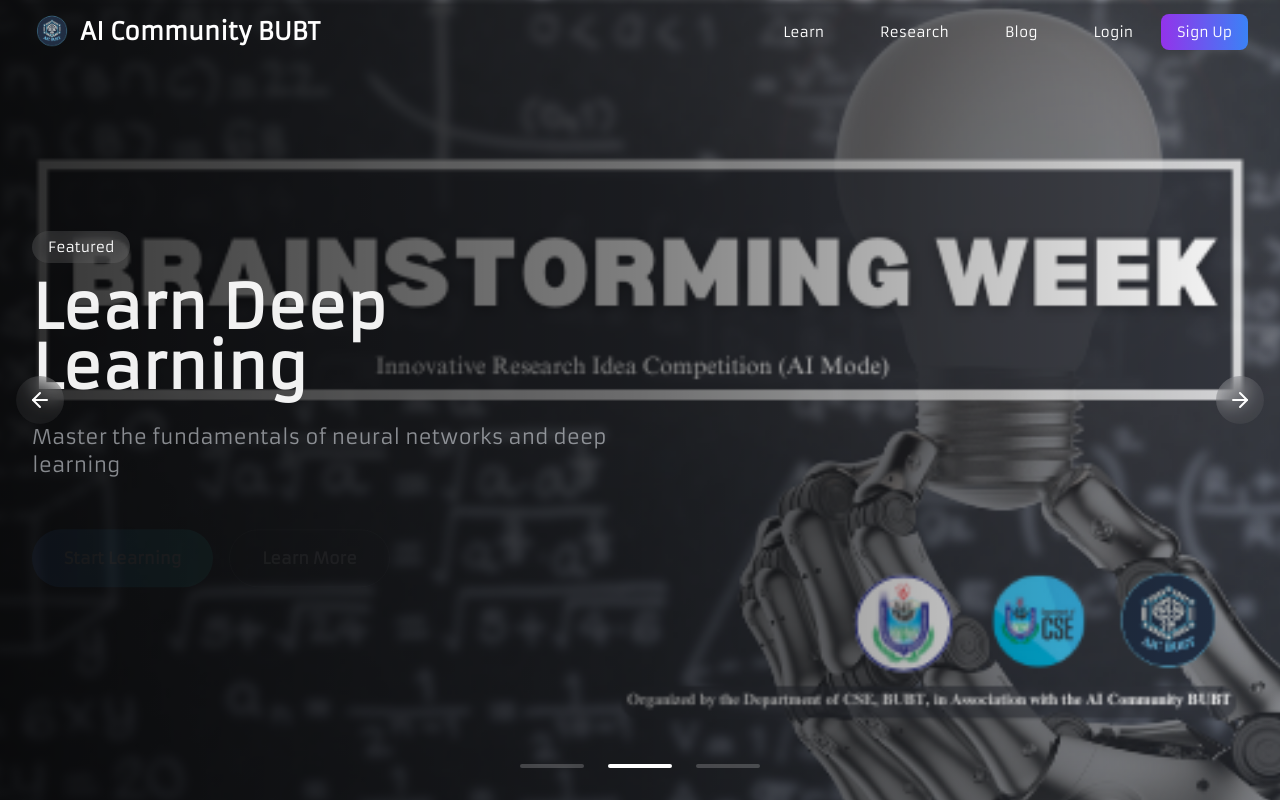
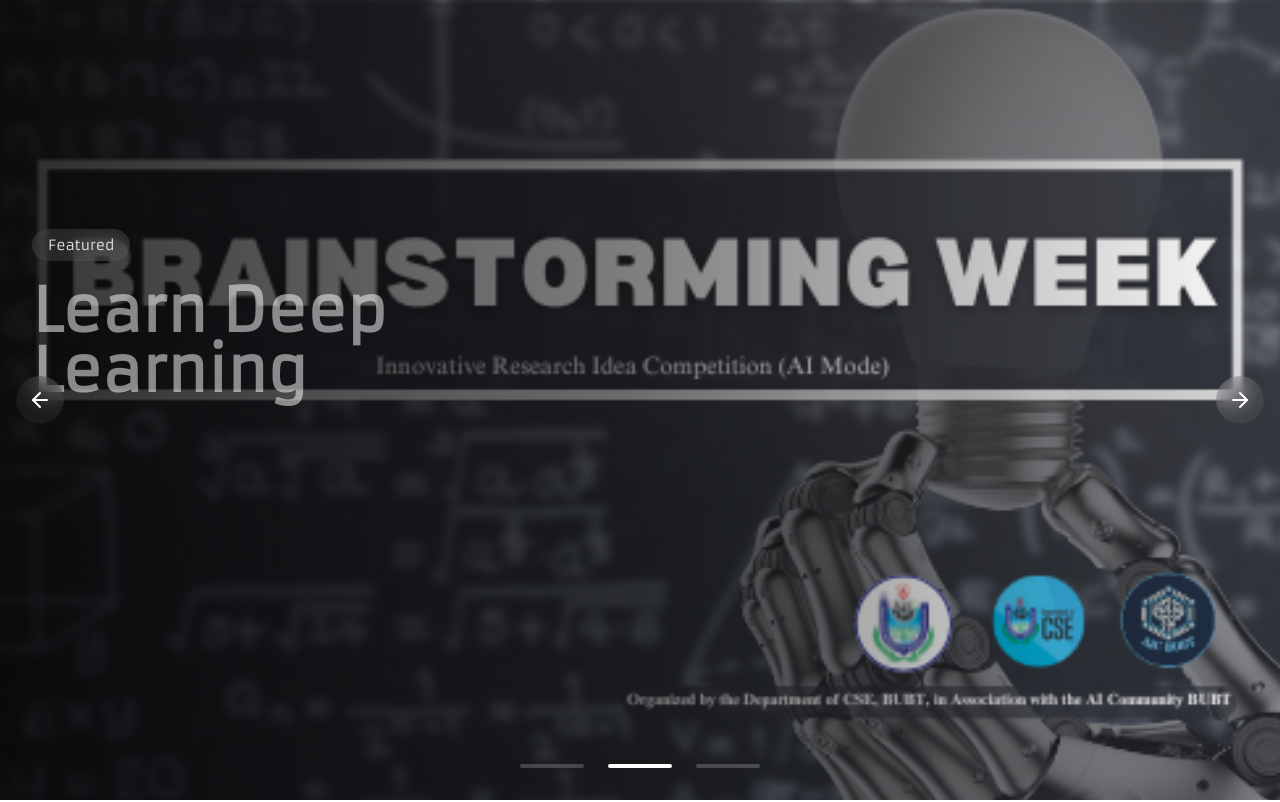
Before and after one commit to tesla1618/aicbubt, a Next.js app: page / in a window 1280 px wide. Shown: the top 802 px of the page. Built offline with nearby package versions, Linux system fonts and the light colour scheme.

Commit message:
Refactor layout.js to update metadata and improve structure
- Change page title and description to "AI Community, BUBT"
- Reorganize imports for better readability
- Add suppressHydrationWarning to body element for hydration issues

```diff
--- a/src/app/layout.js
+++ b/src/app/layout.js
@@ -1,7 +1,5 @@
+import { Armata } from "next/font/google";
 import "./globals.css";
-import Navbar from "../components/Navbar";
-import Footer from "../components/Footer";
-import { Armata } from "next/font/google";
 
 const armata = Armata({
   subsets: ["latin"],
@@ -10,17 +8,17 @@
 });
 
 export const metadata = {
-  title: "Create Next App",
-  description: "Generated by create next app",
+  title: "AI Community, BUBT",
+  description: "AI Community, BUBT",
 };
-
 export default function RootLayout({ children }) {
   return (
     <html lang="en" className="white">
-      <body className={`${armata.className} antialiased white`}>
-        <Navbar />
+      <body
+        suppressHydrationWarning={true}
+        className={`${armata.className} antialiased white`}
+      >
         {children}
-        <Footer />
       </body>
     </html>
   );
```
